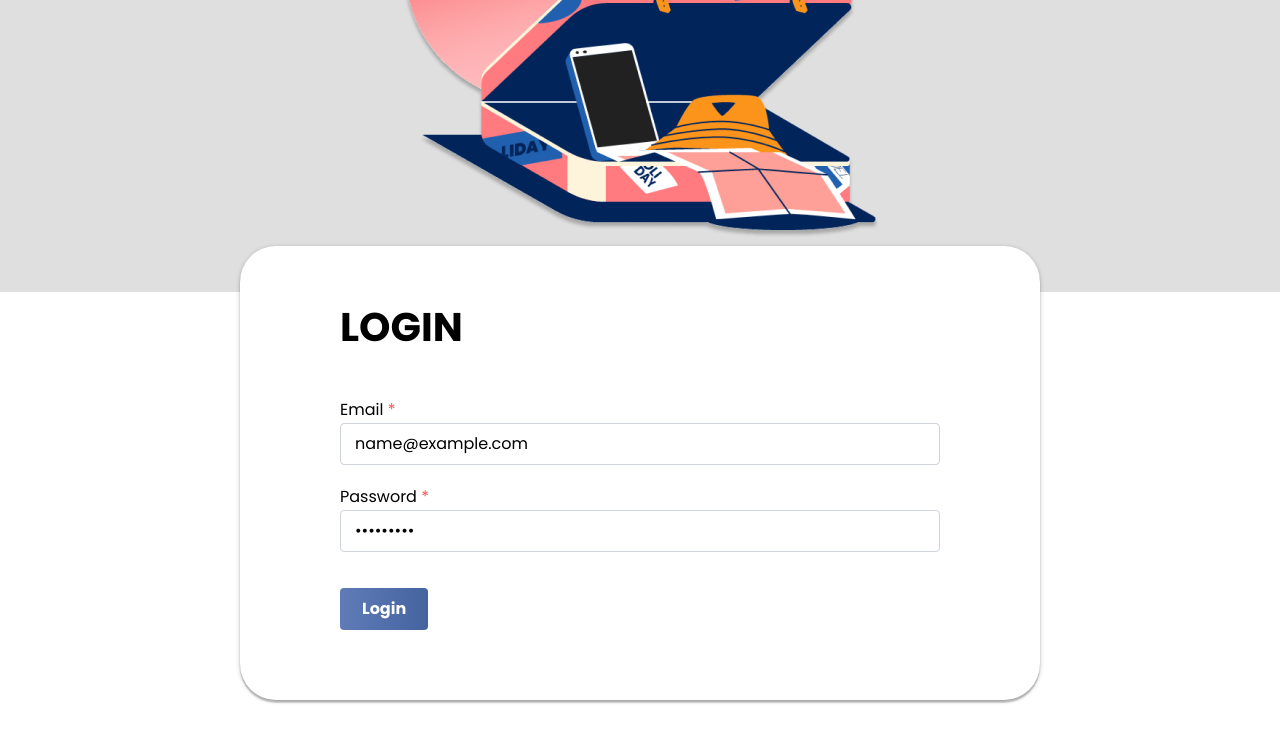
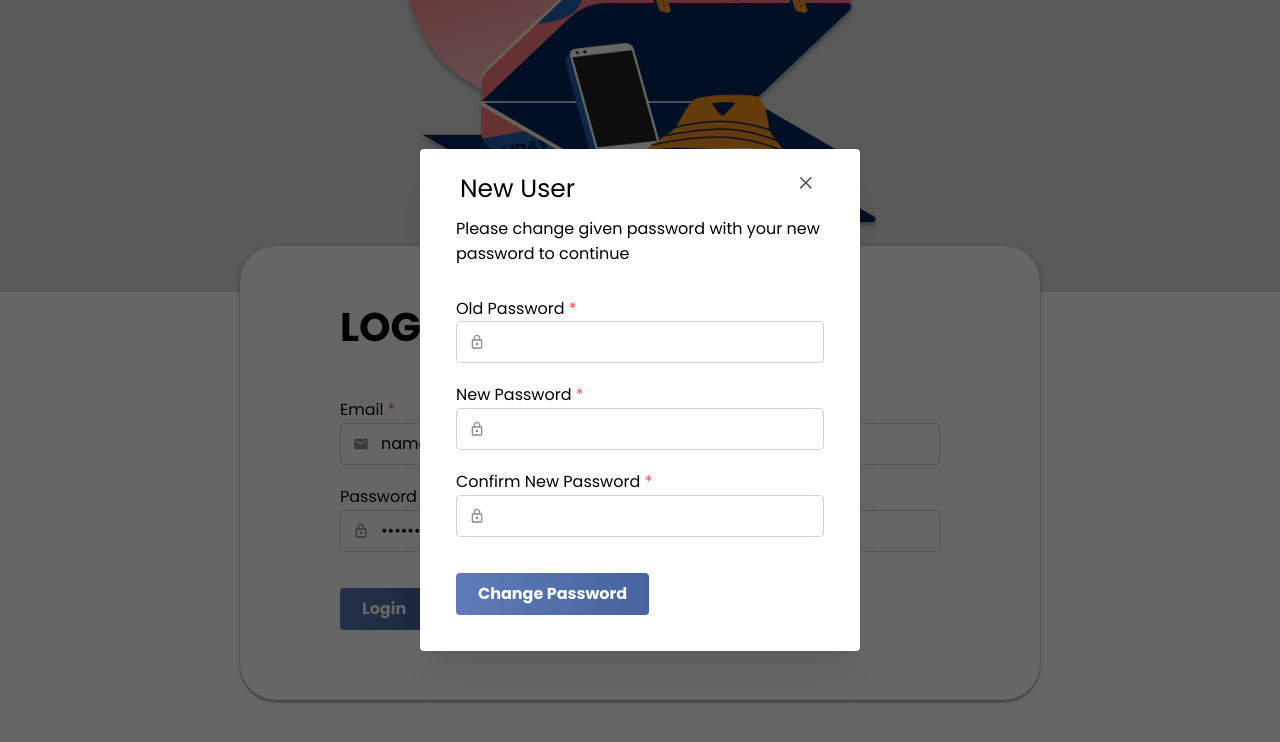
Before and after one commit to tmquan2002/cam-ai-frontend-manager, a React (Vite) app: page / in a window 1280 px wide. Both pictures are taken after typing "name@example.com", "Sample123" into the empty fields and a click on the button "Login". Shown: the part 508-1250 px from the top of the page. Built offline with nearby package versions, Linux system fonts and the light colour scheme.

Commit message:
Change password for new user popup

```diff
--- a/src/index.css
+++ b/src/index.css
@@ -23,3 +23,12 @@ label {
 button {
   margin: 20px 0;
 }
+
+.mantine-Modal-header, .mantine-Modal-content {
+  padding: 0 20px;
+}
+
+.mantine-Modal-title {
+  font-size: 25px;
+  margin-top: 10px;
+}
--- a/src/pages/common/login/LoginPage.tsx
+++ b/src/pages/common/login/LoginPage.tsx
@@ -1,8 +1,13 @@
 import styled from "./styles/login.module.scss";
 import AuthImage from "../../../assets/images/login_signup_main.png"
 import { LoginForm } from "./components/LoginForm";
+import { Modal } from "@mantine/core";
+import { useState } from "react";
+import { ChangePasswordForm } from "./components/ChangePasswordForm";
 
 const LoginPage = () => {
+
+  const [modalOpen, setModalOpen] = useState(false)
 
   return (
     <>
@@ -16,7 +21,11 @@ const LoginPage = () => {
           <div className={styled["title"]}>
             LOGIN
           </div>
-          <LoginForm />
+          <LoginForm setModalOpen={setModalOpen} modalOpen={modalOpen} />
+          <Modal opened={modalOpen} onClose={() => setModalOpen(false)} title="New User" centered>
+            <div>Please change given password with your new password to continue</div>
+            <ChangePasswordForm />
+          </Modal>
         </div>
       </div>
     </>
--- /dev/null
+++ b/src/pages/common/login/components/ChangePasswordForm.tsx
@@ -0,0 +1,62 @@
+import { TextInput, Button, Group } from '@mantine/core';
+import { useForm } from '@mantine/form';
+import { MdLockOutline } from 'react-icons/md';
+
+export const ChangePasswordForm = () => {
+    const form = useForm({
+        initialValues: {
+            oldPassword: '',
+            newPassword: '',
+            confirmPassword: '',
+        },
+
+        validate: {
+            oldPassword: (value) => (value.trim().length === 0 ? 'This field is required' : null),
+            newPassword: (value) => (value.trim().length === 0 ? 'This field is required' : null),
+            confirmPassword: (value) => (value.trim().length === 0 ? 'This field is required' : null),
+        },
+    });
+
+    const onSubmitForm = (values: { oldPassword: string; newPassword: string; confirmPassword: string; }) => {
+        console.log(values)
+    }
+
+    return (
+        <form onSubmit={form.onSubmit((values) => onSubmitForm(values))}
+            style={{ marginTop: '10px' }}>
+            <TextInput
+                withAsterisk
+                label="Old Password"
+                type='password'
+                leftSection={<MdLockOutline />}
+                size='md'
+                {...form.getInputProps('oldPassword')}
+            />
+
+            <TextInput
+                withAsterisk
+                label="New Password"
+                type='password'
+                leftSection={<MdLockOutline />}
+                size='md'
+                {...form.getInputProps('newPassword')}
+            />
+
+            <TextInput
+                withAsterisk
+                label="Confirm New Password"
+                type='password'
+                leftSection={<MdLockOutline />}
+                size='md'
+                {...form.getInputProps('confirmPassword')}
+            />
+
+            <Group justify="flex-start" mt="md">
+                <Button
+                    type="submit" variant="gradient" size='md'
+                    gradient={{ from: 'light-blue.5', to: 'light-blue.7', deg: 90 }}
+                >Change Password</Button>
+            </Group>
+        </form>
+    );
+}
--- a/src/pages/common/login/components/LoginForm.tsx
+++ b/src/pages/common/login/components/LoginForm.tsx
@@ -1,7 +1,13 @@
 import { TextInput, Button, Group } from '@mantine/core';
 import { useForm } from '@mantine/form';
+import { MdEmail, MdLockOutline } from "react-icons/md";
 
-export const LoginForm = () => {
+interface LoginFormProp {
+    modalOpen: boolean,
+    setModalOpen: React.Dispatch<React.SetStateAction<boolean>>
+}
+
+export const LoginForm = (props: LoginFormProp) => {
     const form = useForm({
         initialValues: {
             email: '',
@@ -17,13 +23,19 @@ export const LoginForm = () => {
         },
     });
 
+    const onSubmitForm = (values: { email: string; password: string; }) => {
+        console.log(values)
+        props.setModalOpen(true)
+    }
+
     return (
-        <form onSubmit={form.onSubmit((values) => console.log(values))}
+        <form onSubmit={form.onSubmit((values) => onSubmitForm(values))}
             style={{ marginTop: '20px', textAlign: 'left' }}>
             <TextInput
                 withAsterisk
                 label="Email"
                 placeholder="your@email.com"
+                leftSection={<MdEmail />}
                 size='md'
                 {...form.getInputProps('email')}
             />
@@ -32,6 +44,7 @@ export const LoginForm = () => {
                 withAsterisk
                 label="Password"
                 type='password'
+                leftSection={<MdLockOutline />}
                 size='md'
                 {...form.getInputProps('password')}
             />
```
